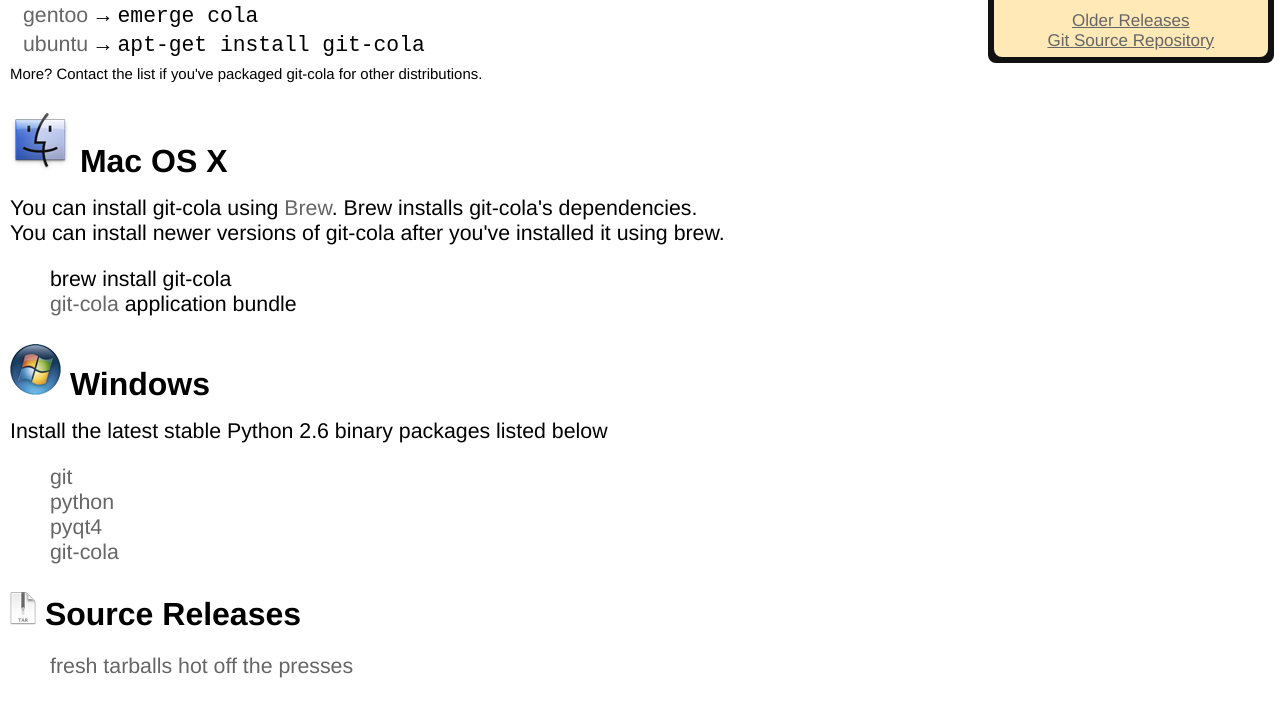
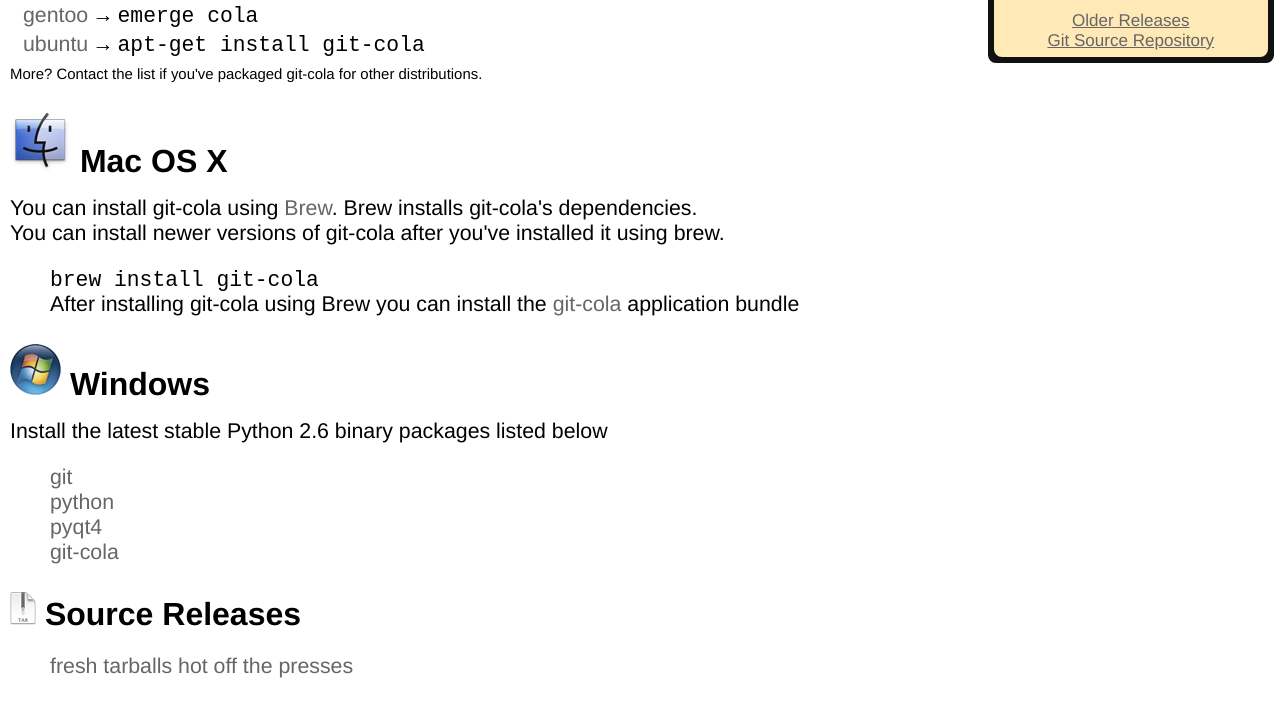
Before and after one commit to git-cola/git-cola.github.io, a Jekyll site: the page built from downloads.html, in a window 1280 px wide. Shown: the part 354-1055 px from the top of the page. Built offline with Jekyll 4.4.1, drawn with Linux system fonts in a browser that asks for light colours; Markdown is read by kramdown in place of the engine named in the settings.

Commit message:
downloads: Make the brew instructions a command
Signed-off-by: David Aguilar <davvid@gmail.com>

```diff
--- a/downloads.html
+++ b/downloads.html
@@ -69,8 +69,9 @@ You can install git-cola using
 Brew installs git-cola's dependencies.<br />
 You can install newer versions of git-cola after you've installed it using brew.
 <ul>
-	<li>brew install git-cola</li>
-	<li><a href="{{ site.cola_downloads }}/git-cola-{{ site.cola_version }}.app.tar.gz">git-cola</a>
+	<li><span class="cmd">brew install git-cola</span></li>
+	<li>After installing git-cola using Brew you can install the
+	<a href="{{ site.cola_downloads }}/git-cola-{{ site.cola_version }}.app.tar.gz">git-cola</a>
 	application bundle</li>
 </ul>
 
```
